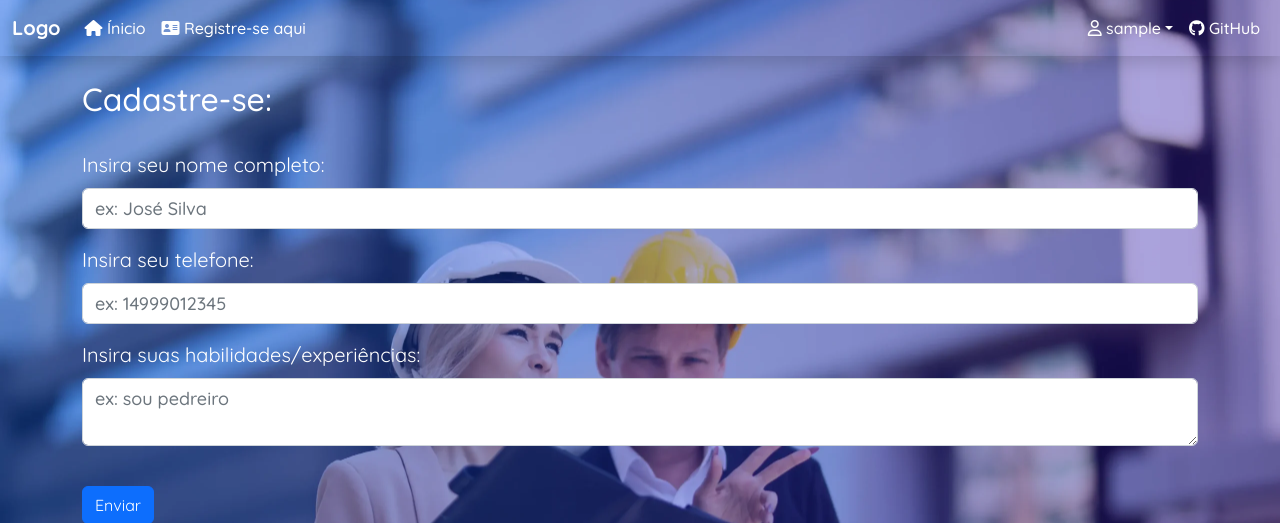
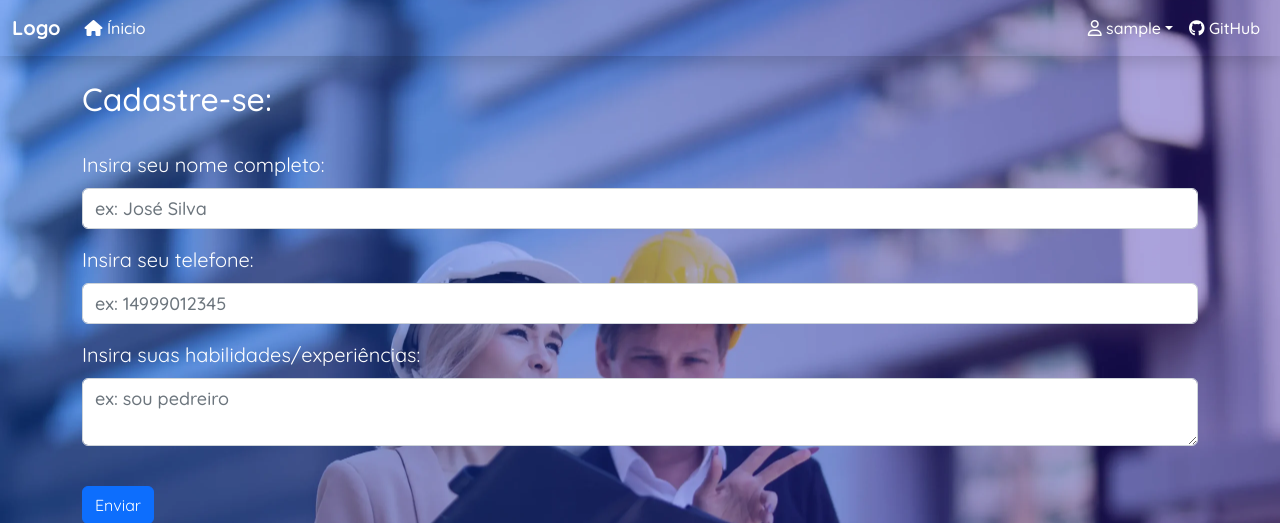
Before and after one commit to brunoanesio/univesp-aplicativoweb, a Flask app: page /create in a window 1280 px wide. Shown: the top 523 px of the page. Run offline with Flask 2, Linux system fonts and the light colour scheme; a user stored in the database is signed in; tables that the repository leaves empty hold one stand-in row (values such as "Sample post"); some libraries are stand-ins or nearby versions.

Commit message:
Atualizar base.html

```diff
--- a/templates/base.html
+++ b/templates/base.html
@@ -51,12 +51,6 @@
                                     <i class="fa-solid fa-user"></i>
                                 Login/Criar Conta</a>
                             </li>
-                        {% elif current_user.is_active %}
-                            <li class="nav-item">
-                                <a class="nav-link" aria-current="page" href="{{ url_for('create') }}">
-                                    <i class="fa-solid fa-address-card"></i>
-                                Registre-se aqui</a>
-                            </li>
                         {% endif %}
                         {% if current_user.has_role('admin') %}
                             <li class="nav-item">
@@ -71,14 +65,14 @@
                             <li class="nav-item dropdown">
                                 <a class="nav-link dropdown-toggle"
                                    role="button"
-                                   href="#perfil_usuario"
+                                   href="#"
                                    data-bs-toggle="dropdown"
                                    aria-expanded="false">
                                     <i class="fa-regular fa-user"></i>
                                 {{ current_user.username }}</a>
                                 <ul class="dropdown-menu dropdown-menu-dark">
                                     <li>
-                                        <a class="dropdown-item" href="#">Meu Perfil</a>
+                                        <a class="dropdown-item" href="{{ current_user.id }}">Meu Perfil</a>
                                     </li>
                                     <li>
                                         <a class="dropdown-item"
```
